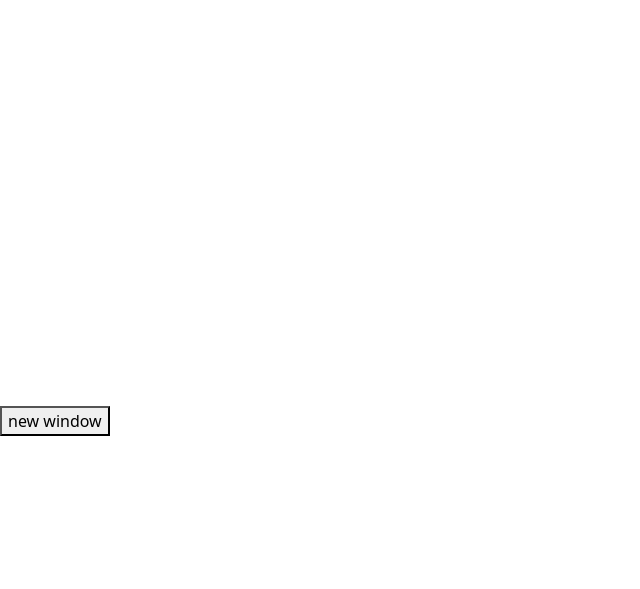
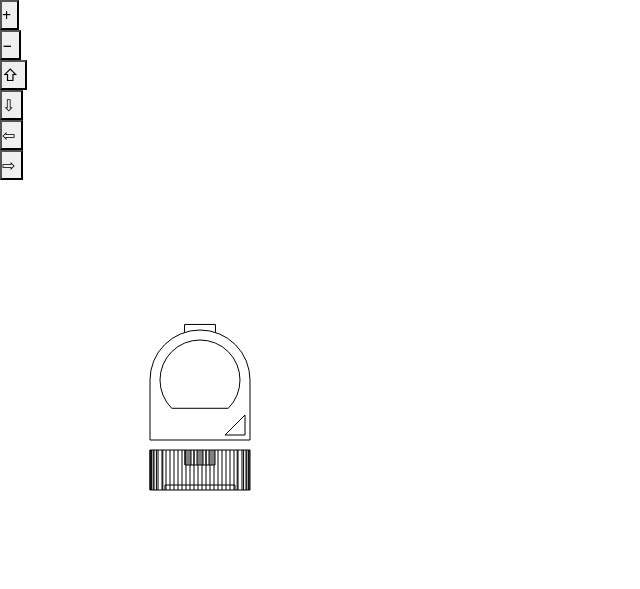
Before and after one commit to vla91slav/computer-graphics, an Electron app: page renderer/index.html in a window 1280 px wide. Shown: the whole page, without its empty margins (0-640 px from the left). Drawn offline with nearby package versions, Linux system fonts and the light colour scheme; some packages are replaced by stand-ins of ours; files that its build step writes are made by us from their sources; a script that the page names is missing.

Commit message:
песочек и часы

```diff
--- a/renderer/index.html
+++ b/renderer/index.html
@@ -8,74 +8,235 @@
     <link rel="stylesheet" href="https://cdn.jsdelivr.net/npm/bootstrap@5.2.3/dist/css/bootstrap.min.css">
     <script src="https://cdn.jsdelivr.net/npm/chart.js"></script>
     <script src="https://cdn.jsdelivr.net/npm/chartjs-plugin-zoom"></script>
-    <link rel="stylesheet" href="./style.css">
+    <script src="https://cdn.jsdelivr.net/npm/konva@8.3.1/konva.min.js"></script>
+    <link rel="stylesheet" href="./css/style.css">
 </head>
 <body>
-    <!-- <canvas id="myChart"></canvas> -->
-    <canvas id="clock" width="400" height="400"></canvas>
-    <div><button id="window">new window</button></div>
+    <!-- <canvas id="myCanvas" width="800" height="800"></canvas> -->
+    <div id="wrapper">
+        <button id="zoomin" class="nav" title="Zoom In" onclick="zoomIn()">&#43;</button>
+        <button id="zoomout" class="nav" title="Zoom Out" onclick="zoomOut()">&#8722;</button>
+        <button id="panup" class="nav" title="Up" onclick="panUp()">&#8679;</button>
+        <button id="pandown" class="nav" title="Down" onclick="panDown()">&#8681;</button>
+        <button id="panleft" class="nav" title="Left" onclick="panLeft()">&#8678;</button>
+        <button id="panright" class="nav" title="Right" onclick="panRight()">&#8680;</button>
+      </div>
+      <div id="wrapper">
+        <canvas id="canvas" width="400" height="400"></canvas>
+        <canvas id="canvasX" width="400" height="400"></canvas>
+      </div>
+    <div><button id="window" hidden>new window</button></div>
 </body>
 <script>
     require('./js/renderer.js')
 </script>
 <script>
-    // charData = { datasets: [] }
-    // let nextDatasetId = 0
-    // let tempData = []
-    // let chart
+    var canvas = document.getElementById("canvas")
+    var ctx = canvas.getContext("2d")
+    var canvas1 = document.getElementById("canvasX")
+    var ctxX = canvas1.getContext("2d")
 
-    // function createChart() {
-    //     const ctx = document.getElementById('myChart').getContext('2d')
-    //     chart = new Chart(ctx, {
-    //         type: 'scatter',
-    //         data: charData,
-    //         options: {
-    //             responsive: true,
-    //             aspectRation: 2.3,
-    //             scales: {
-    //                 x: {
-    //                     ticks: {
-    //                         beginAtZero: true,
-    //                         callback: function (value) { if (Number.isInteger(value)) { return value; } },
-    //                         stepSize: 1
-    //                     }
-    //                 },
-    //                 y: {
-    //                     ticks: {
-    //                         beginAtZero: true,
-    //                         callback: function (value) { if (Number.isInteger(value)) { return value; } },
-    //                         stepSize: 1
-    //                     }
-    //                 }
-    //             },
-    //             plugins: {
-    //                 legend: { display: false },
-    //                 zoom: {
-    //                     zoom: {
-    //                         wheel: { enabled: true },
-    //                         pinch: { enabled: true },
-    //                         mode: 'xy'
-    //                     }
-    //                 }
-    //             }
-    //         }
-    //     })
-    //     chart.update()
+    var cw = canvas.width
+    var ch = canvas.height
+    var mapW = 200
+    var mapH = 200
+    var panX = 0
+    var panY = 0
+    var scaleFactor = 1.00
+
+    drawTranslated()
+
+    function zoomIn() {
+        document.getElementById("zoomin").click(); {
+            scaleFactor *= 1.1
+            drawTranslated()
+        }
+    }
+
+    function zoomOut() {
+        document.getElementById("zoomout").click(); {
+            scaleFactor /= 1.1
+            drawTranslated()
+        }
+    }
+
+    function panUp() {
+        document.getElementById("panup").click(); {
+            panY -= 25
+            drawTranslated()
+        }
+    }
+
+    function panDown() {
+        document.getElementById("pandown").click(); {
+            panY += 25
+            drawTranslated()
+        }
+    }
+
+    function panLeft() {
+        document.getElementById("panleft").click(); {
+            panX -= 25
+            drawTranslated()
+        }
+    }
+
+    function panRight() {
+        document.getElementById("panright").click(); {
+            panX += 25
+            drawTranslated()
+        }
+    }
+
+    function drawTranslated() {
+        // canvas
+        ctx.clearRect(0, 0, cw, ch)
+        ctx.save()
+        ctx.translate(cw / 2, ch / 2)
+        ctx.scale(scaleFactor, scaleFactor)
+        ctx.translate(panX, panY)
+        ctx.fillStyle = "Green"
+        // ctx.fillRect(mapW / -2, mapH / -2, mapW, mapH)
+
+        // фигура
+        ctx.beginPath();
+        let x = 0
+        let y = 0
+        const pi = Math.PI
+        ctx.arc(x, y, 40, pi/4, pi-pi/4, true) // внутренняя окружность
+        ctx.moveTo(x + 50, y)
+        ctx.arc(x, y, 50, 0, pi, true) // внешняя окружность
+        ctx.moveTo(x - 50, y)
+        ctx.lineTo(x - 50, y + 60)
+        ctx.lineTo(x + 50, y + 60)
+        ctx.lineTo(x + 50, y)
+
+        // хорда
+        ctx.moveTo(40 * Math.cos(pi/4), 40 * Math.sin(pi-pi/4))
+        ctx.lineTo(x - 40 * Math.cos(pi/4), 40 * Math.sin(pi-pi/4))
+
+        // треугольник
+        ctx.moveTo(x + 45, y + 55)
+        ctx.lineTo(x + 25, y + 55)
+        ctx.lineTo(x + 45, y + 35)
+        ctx.lineTo(x + 45, y + 55)
+
+        // кнопка сверху
+        ctx.moveTo(50 * Math.cos(pi/2 - pi/10), 50 * Math.sin(pi + (pi/2 - pi/10)))
+        ctx.lineTo(50 * Math.cos(pi/2 - pi/10), 50 * Math.sin(pi + (pi/2 - pi/10)) - 8)
+        ctx.lineTo(50 * Math.cos(-pi/2 - pi/10), 50 * Math.sin(pi + (pi/2 - pi/10)) - 8)
+        ctx.lineTo(50 * Math.cos(-pi/2 - pi/10), 50 * Math.sin(pi + (pi/2 - pi/10)))
+
+        // подставка
+        ctx.moveTo(x - 50, y + 70)
+        ctx.lineTo(x + 50, y + 70)
+        ctx.lineTo(x + 50, y + 110)
+        ctx.lineTo(x - 50, y + 110)
+        ctx.lineTo(x - 50, y + 70)
+
+        // текстура подставки
+        for (let i = 0; i < 100; i += 4) {
+            ctx.moveTo((x - 50) + i, y + 70)
+            ctx.lineTo((x - 50) + i, y + 110)
+        }
+        for (let i = 0.8; i < 16; i *= 2) {
+            ctx.moveTo((x - 50) + i, y + 70)
+            ctx.lineTo((x - 50) + i, y + 110)
+        }
+        for (let i = 0.8; i < 16; i *= 2) {
+            ctx.moveTo((x + 50) - i, y + 70)
+            ctx.lineTo((x + 50) - i, y + 110)
+        }
+
+        ctx.moveTo(x - 15, y + 70)
+        ctx.lineTo(x - 15, y + 85)
+        ctx.lineTo(x + 15, y + 85)
+        ctx.lineTo(x + 15, y + 70)
+        for (let i = 0; i < 30; i += 3) {
+            ctx.moveTo((x - 15) + i, y + 70)
+            ctx.lineTo((x - 15) + i, y + 85)
+        }
+
+        ctx.moveTo(x - 35, y + 110)
+        ctx.lineTo(x - 35, y + 105)
+        ctx.lineTo(x + 35, y + 105)
+        ctx.lineTo(x + 35, y + 110)
+
+        ctx.stroke()
+
+        ctx.restore()
+
+        // // canvasX
+        // ctxX.clearRect(0, 0, cw, ch)
+        // ctxX.save()
+        // ctxX.translate(cw / 2, ch / 2)
+        // ctxX.beginPath()
+
+        // ctxX.moveTo(0, 25)
+        // ctxX.lineTo(0, -25)
+        // ctxX.moveTo(-25, 0)
+        // ctxX.lineTo(25, 0)
+
+        // ctxX.closePath()
+        // ctxX.lineWidth = 1
+        // ctxX.strokeStyle = 'Black'
+        // ctxX.stroke()
+        // ctxX.restore()
+    }
+</script>
+<!-- <script>
+    // let canvas = document.getElementById('canvas');
+    // let ctx = canvas.getContext('2d');
+    // let scale = 1
+
+    // function draw() {
+    //     if (canvas.getContext) {
+    //         ctx.beginPath();
+    //         let x = 75
+    //         let y = 75
+    //         const pi = Math.PI
+    //         ctx.arc(x, y, 40, pi/4, pi-pi/4, true) // внутренняя окружность
+    //         ctx.moveTo(x + 50, y)
+    //         ctx.arc(x, y, 50, 0, pi, true) // внешняя окружность
+    //         ctx.moveTo(x - 50, y)
+    //         ctx.lineTo(x - 50, y + 50)
+    //         ctx.lineTo(x + 50, y + 50)
+    //         ctx.lineTo(x + 50, y)
+    //         ctx.moveTo(x + 40, y)
+    //         ctx.stroke();
+    //     }
     // }
 
-    // function picturePreset() {
-    //     charData.datasets.push({
-    //         type: 'line',
-    //         borderColor: 'black',
-    //         borderWidth: 1,
-    //         showLine: true,
-    //         data: [ { x: -1, y: 1 }, { x: 1, y: -1 } ]
-    //     })
+    // function zoom(event) {
+    //     event.preventDefault()
+    //     const delta = event.wheelDelta ? event.wheelDelta / 40 : event.deltaY ? -event.deltaY : 0
+    //     if (delta) {
+    //         const x = event.offsetX
+    //         const y = event.offsetY
+    //         const pointBefore = { x: (x - canvas.width / 2) / scale, y: (y - canvas.height / 2) / scale }
+    //         scale += delta > 0 ? 0.1 : -0.1
+    //         const pointAfter = { x: (x - canvas.width / 2) / scale, y: (y - canvas.height / 2) / scale }
+    //         const dx = pointAfter.x - pointBefore.x
+    //         const dy = pointAfter.y - pointBefore.y
+    //         ctx.translate(dx * scale, dy * scale)
+    //         ctx.scale(scale, scale)
+    //         ctx.clearRect(0, 0, canvas.width, canvas.height)
+    //         draw()
+    //     }
     // }
 
-    // document.addEventListener('DOMContentLoaded', () => {
-    //     picturePreset()
-    //     createChart()
+
+    // draw()
+    // // canvas.addEventListener("wheel", zoom)
+    // canvas.addEventListener("wheel", (event) => {
+    //     event.preventDefault()
+    //     if (event.deltaY < 0) {
+    //         ctx.scale(1.05,1.05, canvas.width/2, canvas.height/2)
+    //     } else {
+    //         ctx.scale(-0.95,-0.95, canvas.width/2, canvas.height/2)
+    //     }
+    //     ctx.clearRect(0, 0, canvas.width, canvas.height)
+    //     draw()
     // })
-</script>
+</script> -->
 </html>
```
